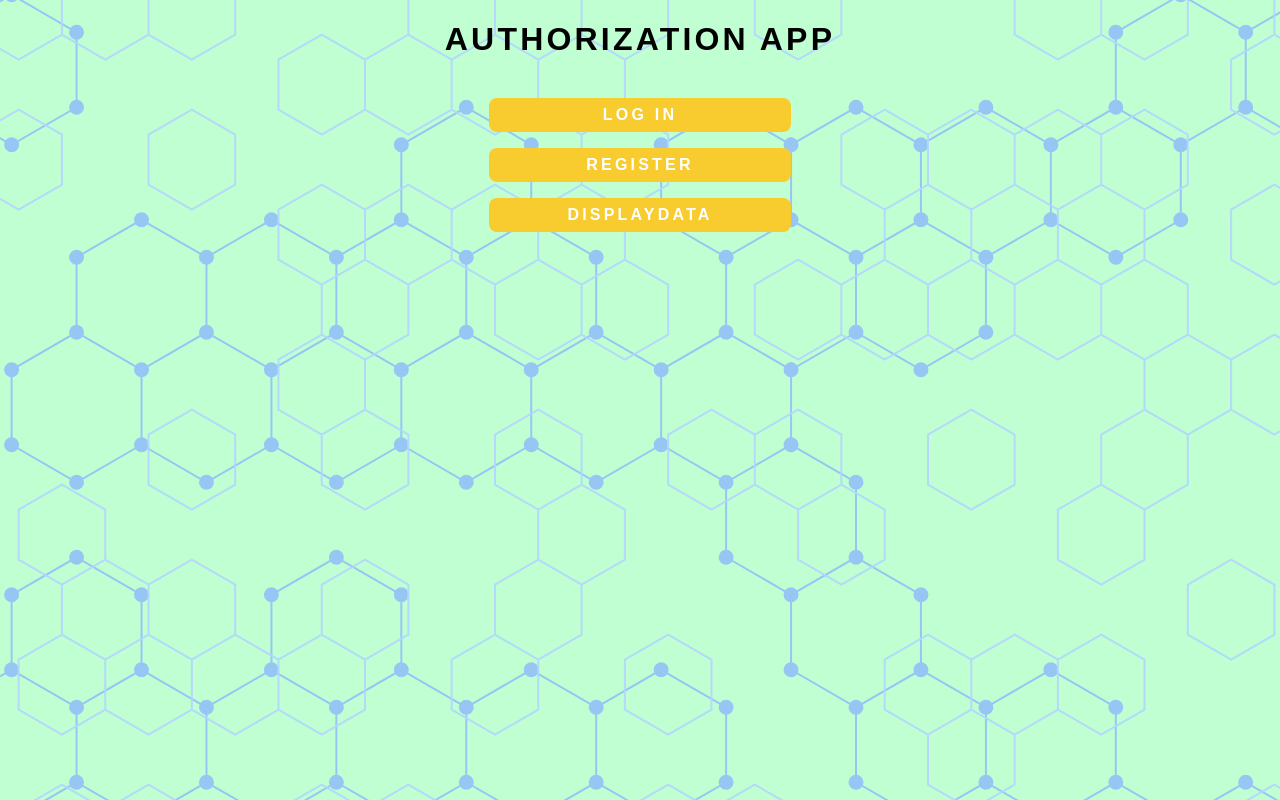
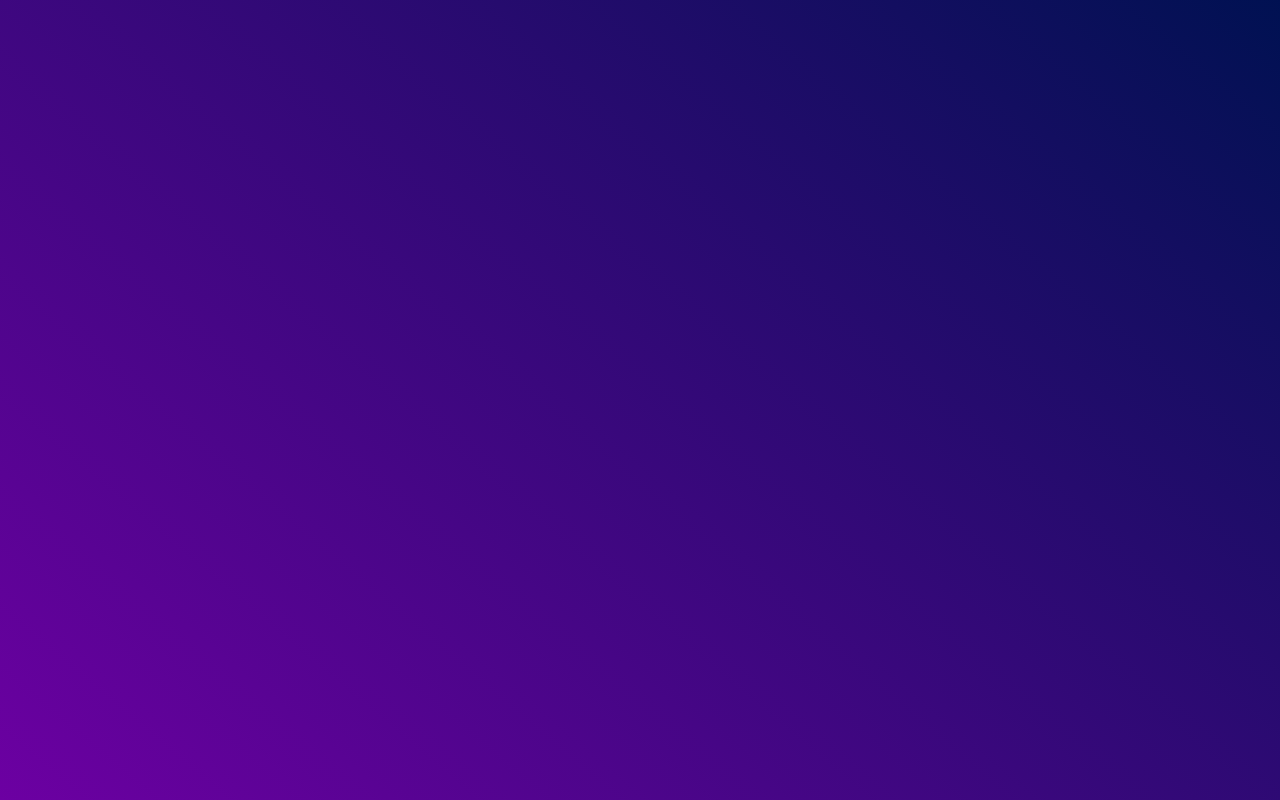
Before and after one commit to CJ484/LogInForm, a Next.js app: page / in a window 1280 px wide. Built offline with nearby package versions, Linux system fonts and the light colour scheme.

Commit message:
started gradient background

```diff
--- a/app/Styles/globals.scss
+++ b/app/Styles/globals.scss
@@ -3,3 +3,19 @@ $blue2: #0818B1;
 $blue3: #018A9D;
 
 $light-green: #C0FFD2;
+
+
+
+$--color-bg1: rgb(108, 0, 162);
+$--color-bg2: rgb(0,17, 82);
+
+$--color1: 38, 113, 255;
+$--color2: 221, 74, 255;
+$--color3: 100, 220, 255;
+$--color4: 200, 55, 55;
+$--color5: 180, 180, 55;
+
+$--color-interactive: 140,180, 255;
+$--color-size: 80%;
+
+$blending: hard-light;
--- a/app/Styles/page.module.scss
+++ b/app/Styles/page.module.scss
@@ -2,14 +2,46 @@
 
 .main {
     font-family: Arial, Helvetica, sans-serif;
-    background: url('../assets/Hexagon.svg');
     margin: 0;
     display: flex;
+    width: 100vw;
+    height: 100vh;
     flex-direction: column;
     align-items: center;
     justify-content: center;
 }
 
+
+.gradientBg {
+    z-index: 1;
+    position: absolute;
+    width: 100vw;
+    height: 100vh;
+    overflow: hidden;
+    top: 0;
+    left: 0;
+    background: linear-gradient(40deg, $--color-bg1, $--color-bg2);
+
+    svg {
+        display: none;
+    }
+    .graident-container {
+        width: 100%;
+        height: 100%;
+    }
+
+    .g1 {
+        position: absolute;
+        background: radial-gradient(circle at center, rgba(38, 113, 255, 0.5), rgba(221, 74, 255, 0), 50%) no-repeat;
+        mix-blend-mode: $blending;
+        width: $--color-size;
+        height: $--color-size;
+        opacity: 1;
+        top: calc(50% - $--color-size / 2);
+        left: calc(50% - $--color-size / 2);
+
+    }
+}
 .page {
     display: flex;
     position: relative;
--- a/app/layout.tsx
+++ b/app/layout.tsx
@@ -24,7 +24,7 @@ export default function RootLayout({
 				<link rel='icon' type='image/x-icon' href='./assets/symbols/key.svg' />
 				<title>Authorization App</title>
 			</head>
-			<body className={styles.main}>
+			<body className={`${styles.main} ${styles.gradientBackground}`}>
 				{children}
 			</body>
 		</html>
--- a/app/page.tsx
+++ b/app/page.tsx
@@ -1,6 +1,7 @@
 'use client';
 import React from 'react';
 import styles from './Styles/page.module.scss';
+import './Styles/globals.scss';
 import Link from 'next/link';
 import * as dotenv from 'dotenv';
 
@@ -8,6 +9,16 @@ const Home = () => {
 	dotenv.config();
 	return (
 		<main>
+			<div className={styles.gradientBg}>
+
+			<div className='gradients-container'>
+				<div className='g1'></div>
+				<div className='g2'></div>
+				<div className='g3'></div>
+				<div className='g4'></div>
+				<div className='g5'></div>
+			</div>
+			</div>
 			<h1 className={styles.title}>Authorization App</h1>
 			<div className={styles.navigation}>
 				<Link className={styles.nav_button} href='/pages/login'>
```
